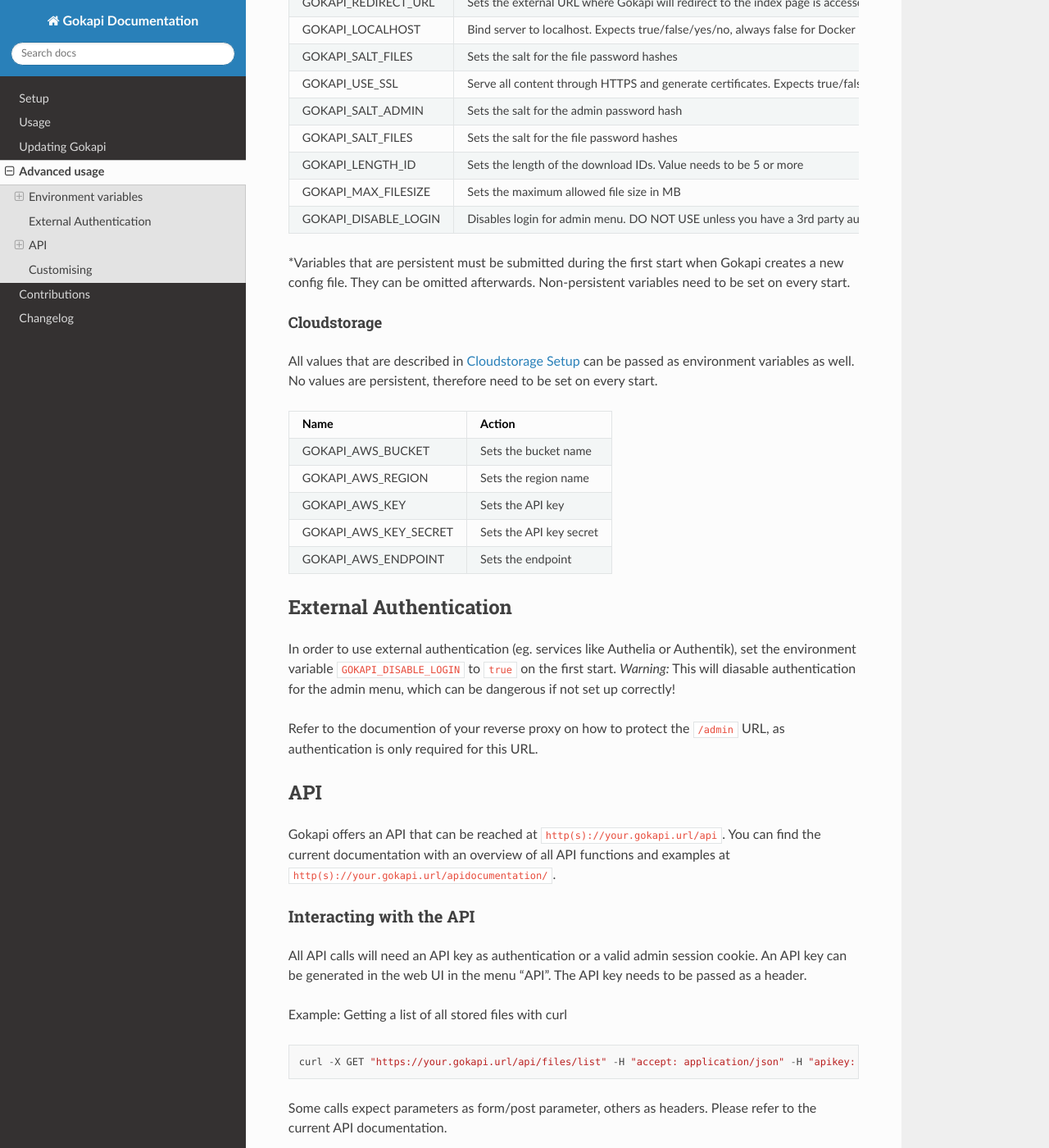
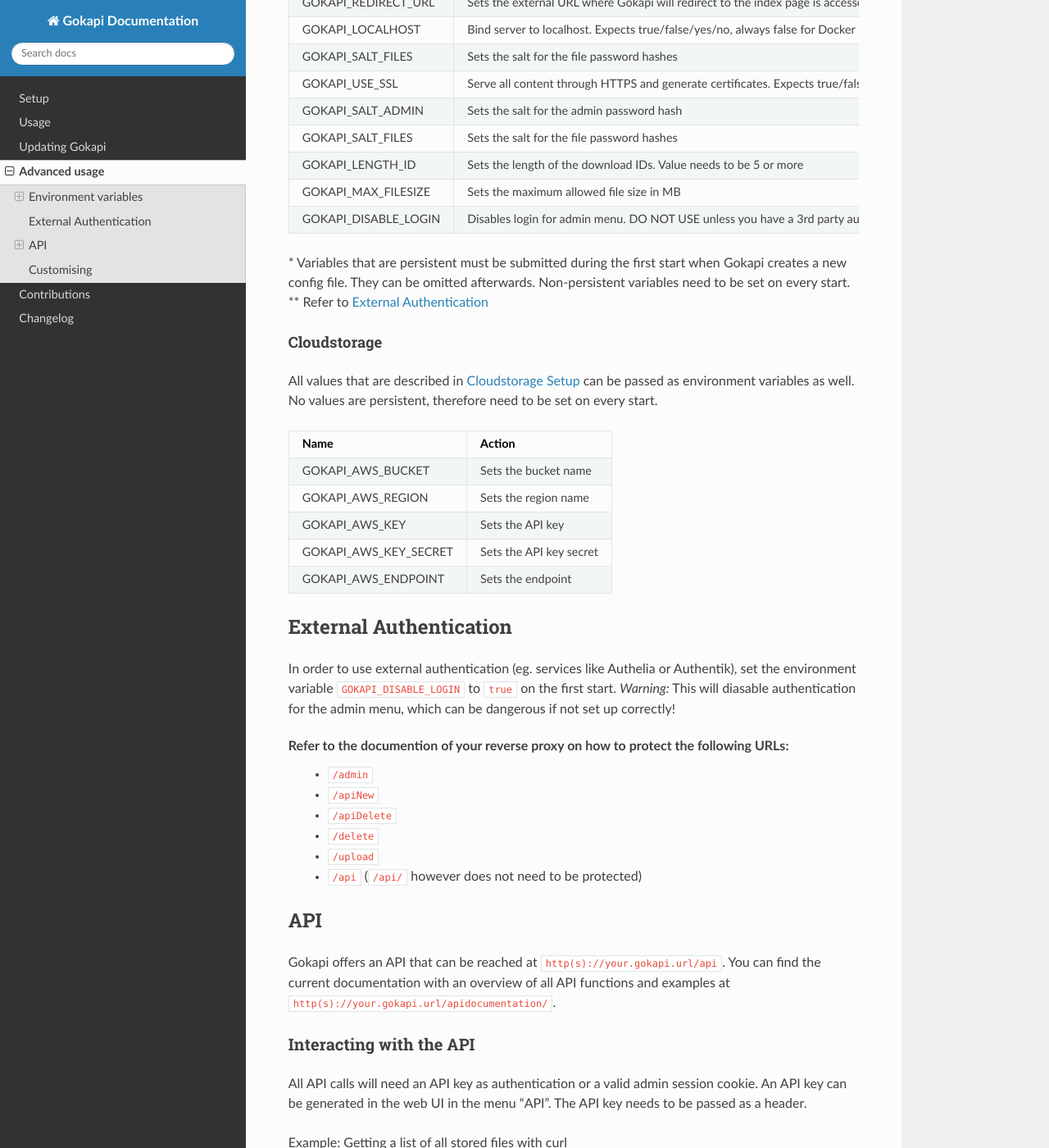
Before and after one commit to Forceu/Gokapi, a Sphinx documentation site: the page built from docs/advanced.rst, in a window 1280 px wide and 1400 px high, scrolled down 1324 px. Shown: the whole window at 82% size. Built offline with Sphinx 7.4.7 and the Read the Docs theme 2.0.0, drawn with Linux system fonts in a browser that asks for light colours.

Commit message:
Updated docs

```diff
--- a/docs/advanced.rst
+++ b/docs/advanced.rst
@@ -60,43 +60,44 @@
 --------
 
 
-+----------------------+----------------------------------------------------------------------------------------------------------+-------------+-----------------------------------+-------------------------------+
-| Name                 | Action                                                                                                   | Persistent* | Default                           | Required for unattended setup |
-+----------------------+----------------------------------------------------------------------------------------------------------+-------------+-----------------------------------+-------------------------------+
-| GOKAPI_CONFIG_DIR    | Sets the directory for the config file                                                                   | No          | config                            | No                            |
-+----------------------+----------------------------------------------------------------------------------------------------------+-------------+-----------------------------------+-------------------------------+
-| GOKAPI_CONFIG_FILE   | Sets the name of the config file                                                                         | No          | config.json                       | No                            |
-+----------------------+----------------------------------------------------------------------------------------------------------+-------------+-----------------------------------+-------------------------------+
-| GOKAPI_DATA_DIR      | Sets the directory for the data                                                                          | Yes         | data                              | No                            |
-+----------------------+----------------------------------------------------------------------------------------------------------+-------------+-----------------------------------+-------------------------------+
-| GOKAPI_USERNAME      | Sets the admin username                                                                                  | Yes         | unset                             | Yes                           |
-+----------------------+----------------------------------------------------------------------------------------------------------+-------------+-----------------------------------+-------------------------------+
-| GOKAPI_PASSWORD      | Sets the admin password                                                                                  | Yes         | unset                             | Yes                           |
-+----------------------+----------------------------------------------------------------------------------------------------------+-------------+-----------------------------------+-------------------------------+
-| GOKAPI_PORT          | Sets the server port                                                                                     | Yes         | 53842                             | Yes                           |
-+----------------------+----------------------------------------------------------------------------------------------------------+-------------+-----------------------------------+-------------------------------+
-| GOKAPI_EXTERNAL_URL  | Sets the external URL where Gokapi can be reached                                                        | Yes         | unset                             | Yes                           |
-+----------------------+----------------------------------------------------------------------------------------------------------+-------------+-----------------------------------+-------------------------------+
-| GOKAPI_REDIRECT_URL  | Sets the external URL where Gokapi will redirect to the index page is accesses                           | Yes         | unset                             | Yes                           |
-+----------------------+----------------------------------------------------------------------------------------------------------+-------------+-----------------------------------+-------------------------------+
-| GOKAPI_LOCALHOST     | Bind server to localhost. Expects true/false/yes/no, always false for Docker images                      | Yes         | false for Docker, otherwise unset | Yes                           |
-+----------------------+----------------------------------------------------------------------------------------------------------+-------------+-----------------------------------+-------------------------------+
-| GOKAPI_SALT_FILES    | Sets the salt for the file password hashes                                                               | Yes         | random salt                       | Yes                           |
-+----------------------+----------------------------------------------------------------------------------------------------------+-------------+-----------------------------------+-------------------------------+
-| GOKAPI_USE_SSL       | Serve all content through HTTPS and generate certificates. Expects true/false/yes/no                     | Yes         | unset                             | Yes                           |
-+----------------------+----------------------------------------------------------------------------------------------------------+-------------+-----------------------------------+-------------------------------+
-| GOKAPI_SALT_ADMIN    | Sets the salt for the admin password hash                                                                | Yes         | random salt                       | No                            |
-+----------------------+----------------------------------------------------------------------------------------------------------+-------------+-----------------------------------+-------------------------------+
-| GOKAPI_SALT_FILES    | Sets the salt for the file password hashes                                                               | Yes         | random salt                       | No                            |
-+----------------------+----------------------------------------------------------------------------------------------------------+-------------+-----------------------------------+-------------------------------+
-| GOKAPI_LENGTH_ID     | Sets the length of the download IDs. Value needs to be 5 or more                                         | Yes         | 15                                | No                            |
-+----------------------+----------------------------------------------------------------------------------------------------------+-------------+-----------------------------------+-------------------------------+
-| GOKAPI_MAX_FILESIZE  | Sets the maximum allowed file size in MB                                                                 | Yes         | 102400 (100GB)                    | No                            |
-+----------------------+----------------------------------------------------------------------------------------------------------+-------------+-----------------------------------+-------------------------------+
-| GOKAPI_DISABLE_LOGIN | Disables login for admin menu. DO NOT USE unless you have a 3rd party authentication for the /admin URL! | Yes         | false                             | No                            |
-+----------------------+----------------------------------------------------------------------------------------------------------+-------------+-----------------------------------+-------------------------------+
++----------------------+------------------------------------------------------------------------------------------+-------------+-----------------------------------+-------------------------------+
+| Name                 | Action                                                                                   | Persistent* | Default                           | Required for unattended setup |
++----------------------+------------------------------------------------------------------------------------------+-------------+-----------------------------------+-------------------------------+
+| GOKAPI_CONFIG_DIR    | Sets the directory for the config file                                                   | No          | config                            | No                            |
++----------------------+------------------------------------------------------------------------------------------+-------------+-----------------------------------+-------------------------------+
+| GOKAPI_CONFIG_FILE   | Sets the name of the config file                                                         | No          | config.json                       | No                            |
++----------------------+------------------------------------------------------------------------------------------+-------------+-----------------------------------+-------------------------------+
+| GOKAPI_DATA_DIR      | Sets the directory for the data                                                          | Yes         | data                              | No                            |
++----------------------+------------------------------------------------------------------------------------------+-------------+-----------------------------------+-------------------------------+
+| GOKAPI_USERNAME      | Sets the admin username                                                                  | Yes         | unset                             | Yes                           |
++----------------------+------------------------------------------------------------------------------------------+-------------+-----------------------------------+-------------------------------+
+| GOKAPI_PASSWORD      | Sets the admin password                                                                  | Yes         | unset                             | Yes                           |
++----------------------+------------------------------------------------------------------------------------------+-------------+-----------------------------------+-------------------------------+
+| GOKAPI_PORT          | Sets the server port                                                                     | Yes         | 53842                             | Yes                           |
++----------------------+------------------------------------------------------------------------------------------+-------------+-----------------------------------+-------------------------------+
+| GOKAPI_EXTERNAL_URL  | Sets the external URL where Gokapi can be reached                                        | Yes         | unset                             | Yes                           |
++----------------------+------------------------------------------------------------------------------------------+-------------+-----------------------------------+-------------------------------+
+| GOKAPI_REDIRECT_URL  | Sets the external URL where Gokapi will redirect to the index page is accesses           | Yes         | unset                             | Yes                           |
++----------------------+------------------------------------------------------------------------------------------+-------------+-----------------------------------+-------------------------------+
+| GOKAPI_LOCALHOST     | Bind server to localhost. Expects true/false/yes/no, always false for Docker images      | Yes         | false for Docker, otherwise unset | Yes                           |
++----------------------+------------------------------------------------------------------------------------------+-------------+-----------------------------------+-------------------------------+
+| GOKAPI_SALT_FILES    | Sets the salt for the file password hashes                                               | Yes         | random salt                       | Yes                           |
++----------------------+------------------------------------------------------------------------------------------+-------------+-----------------------------------+-------------------------------+
+| GOKAPI_USE_SSL       | Serve all content through HTTPS and generate certificates. Expects true/false/yes/no     | Yes         | unset                             | Yes                           |
++----------------------+------------------------------------------------------------------------------------------+-------------+-----------------------------------+-------------------------------+
+| GOKAPI_SALT_ADMIN    | Sets the salt for the admin password hash                                                | Yes         | random salt                       | No                            |
++----------------------+------------------------------------------------------------------------------------------+-------------+-----------------------------------+-------------------------------+
+| GOKAPI_SALT_FILES    | Sets the salt for the file password hashes                                               | Yes         | random salt                       | No                            |
++----------------------+------------------------------------------------------------------------------------------+-------------+-----------------------------------+-------------------------------+
+| GOKAPI_LENGTH_ID     | Sets the length of the download IDs. Value needs to be 5 or more                         | Yes         | 15                                | No                            |
++----------------------+------------------------------------------------------------------------------------------+-------------+-----------------------------------+-------------------------------+
+| GOKAPI_MAX_FILESIZE  | Sets the maximum allowed file size in MB                                                 | Yes         | 102400 (100GB)                    | No                            |
++----------------------+------------------------------------------------------------------------------------------+-------------+-----------------------------------+-------------------------------+
+| GOKAPI_DISABLE_LOGIN | Disables login for admin menu. DO NOT USE unless you have a 3rd party authentication! ** | Yes         | false                             | No                            |
++----------------------+------------------------------------------------------------------------------------------+-------------+-----------------------------------+-------------------------------+
 
-\*Variables that are persistent must be submitted during the first start when Gokapi creates a new config file. They can be omitted afterwards. Non-persistent variables need to be set on every start.
+\* Variables that are persistent must be submitted during the first start when Gokapi creates a new config file. They can be omitted afterwards. Non-persistent variables need to be set on every start.
+\*\* Refer to :ref:`extauth`
 
 Cloudstorage
 -------------
@@ -124,7 +126,13 @@
 
 In order to use external authentication (eg. services like Authelia or Authentik), set the environment variable ``GOKAPI_DISABLE_LOGIN`` to ``true`` on the first start. *Warning:* This will diasable authentication for the admin menu, which can be dangerous if not set up correctly!
 
-Refer to the documention of your reverse proxy on how to protect the ``/admin`` URL, as authentication is only required for this URL.
+Refer to the documention of your reverse proxy on how to protect the following URLs:
+ * ``/admin``
+ * ``/apiNew``
+ * ``/apiDelete``
+ * ``/delete``
+ * ``/upload``
+ * ``/api`` (``/api/`` however does not need to be protected)
 
 .. _api:
 
```
Also changed, not shown: other parts of docs/advanced.rst (+1 -0 lines).
